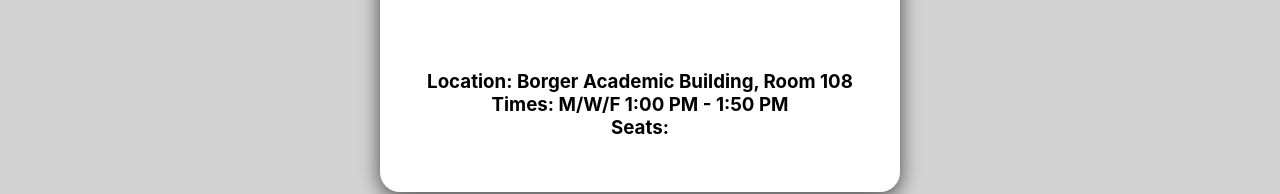
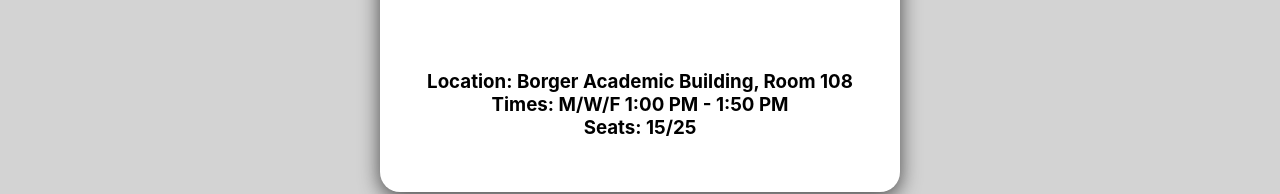
Before and after one commit to saiken86807/course-selector-app, a React (Create React App) app: page / in a window 1280 px wide. Shown: the part 677-871 px from the top of the page. Built offline with nearby package versions, Linux system fonts and the light colour scheme.

Commit message:
added limits mapping

```diff
--- a/src/CatalogComponents/CourseList.js
+++ b/src/CatalogComponents/CourseList.js
@@ -13,6 +13,7 @@ const CourseList = () => {
 					description={course.description}
 					times={course.times}
 					location={course.location}
+					limit={course.limit}
 				/>
 			))}
 		</div>
```
